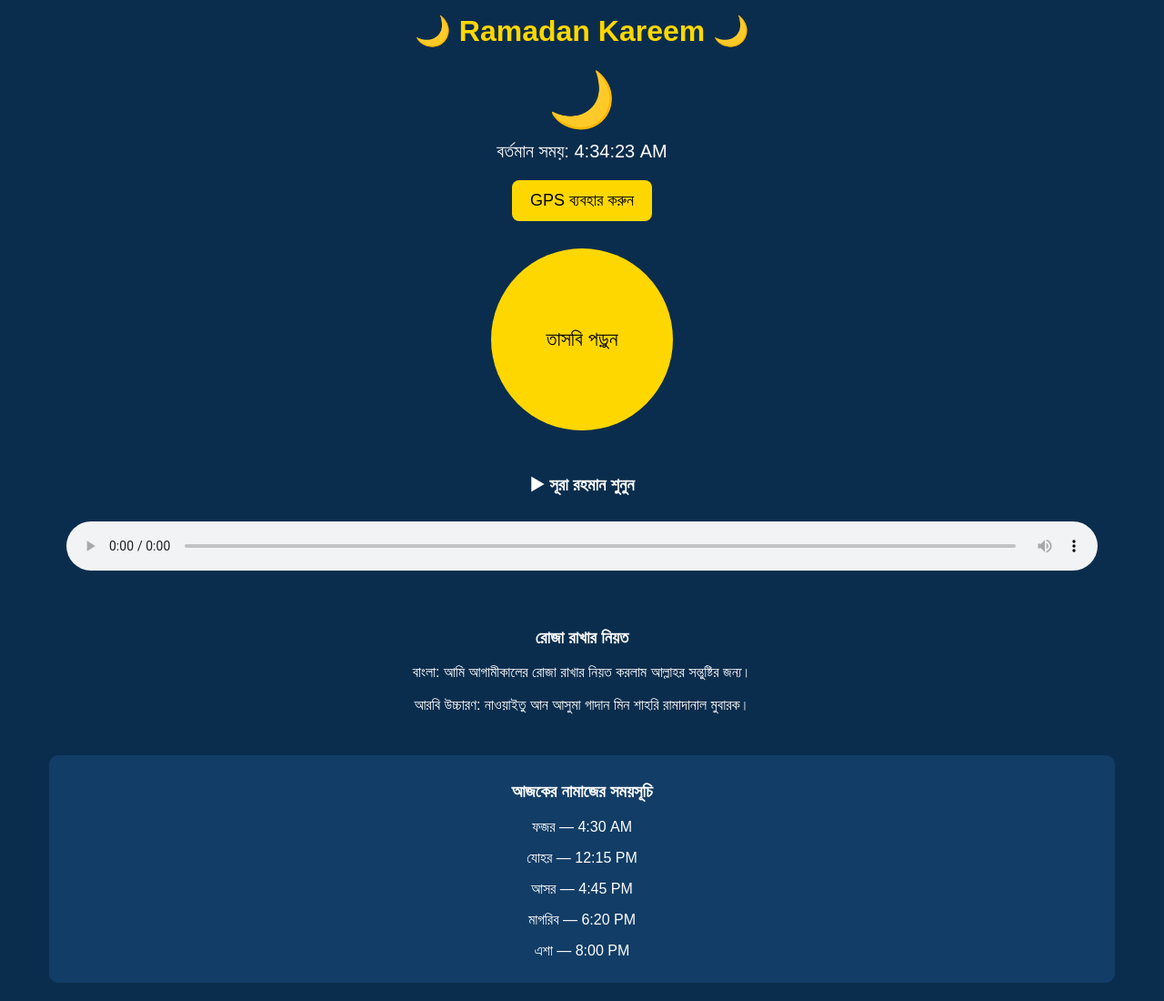
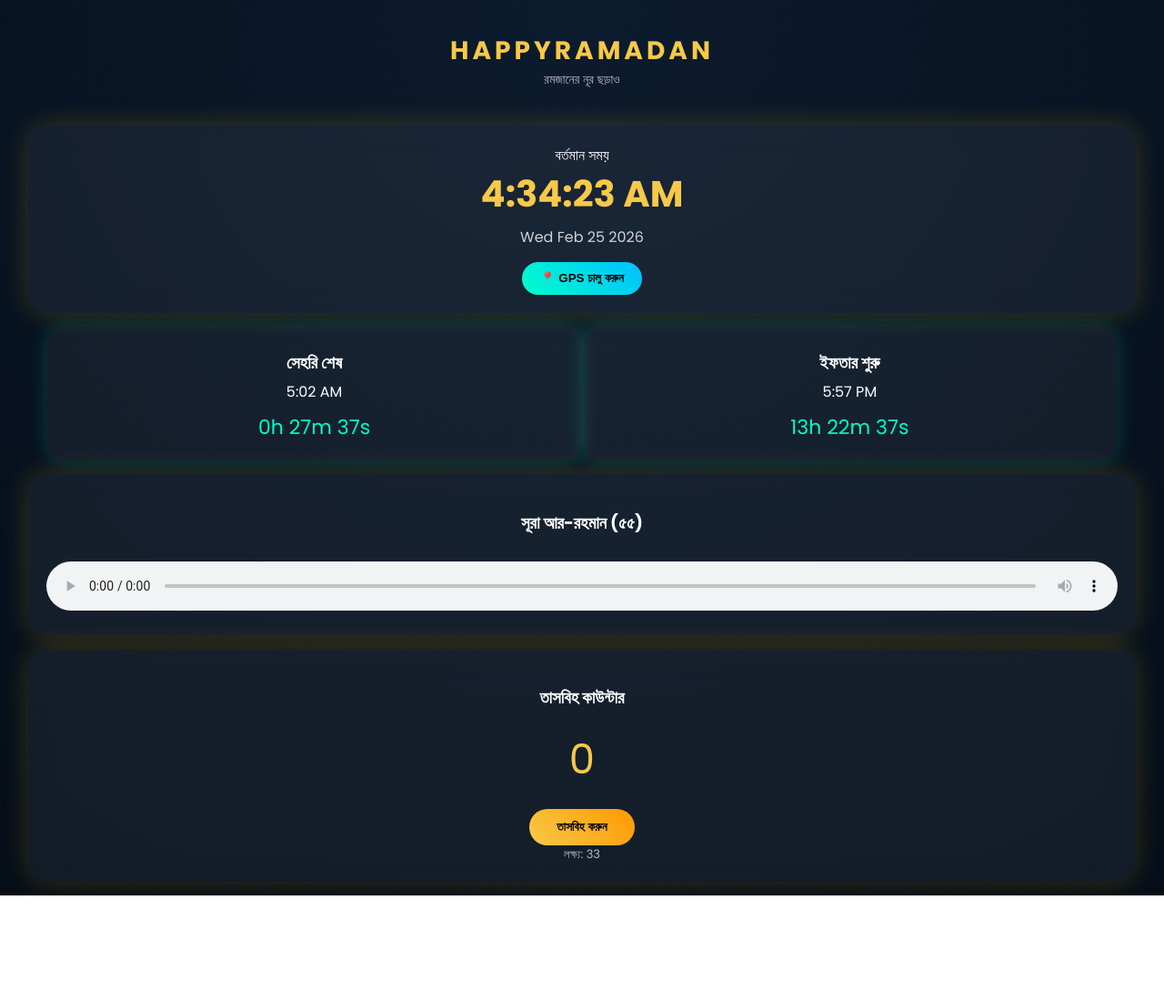
Before and after one commit to miraz626/ramadan-premium, a plain HTML site: page index.html in a window 1280 px wide. Shown: the whole page at 91% size. After the commit the page ends 984 px from the top, so only its background shows below. Drawn offline with Linux system fonts and the light colour scheme.

Commit message:
Update index.html

```diff
--- a/index.html
+++ b/index.html
@@ -3,159 +3,221 @@
 <head>
 <meta charset="UTF-8">
 <meta name="viewport" content="width=device-width, initial-scale=1.0">
-<title>Ramadan Kareem</title>
+<title>HappyRamadan</title>
+
+<link href="https://fonts.googleapis.com/css2?family=Poppins:wght@400;600;700&display=swap" rel="stylesheet">
 
 <style>
 body{
 margin:0;
-font-family: sans-serif;
-background:#0b2d4d;
+font-family:'Poppins',sans-serif;
+background: radial-gradient(circle at top,#0c1b2e,#050d18);
 color:white;
 text-align:center;
 }
 
-h1{
-color:gold;
-margin-top:15px;
+.header{
+padding:25px 10px;
 }
 
-.moon{
-font-size:60px;
-margin-top:10px;
+.header h1{
+font-size:28px;
+letter-spacing:4px;
+color:#f7c948;
+margin:10px 0 0;
+}
+
+.subtitle{
+font-size:14px;
+opacity:.7;
+}
+
+.card{
+width:92%;
+margin:15px auto;
+padding:20px;
+border-radius:20px;
+background:rgba(255,255,255,0.06);
+backdrop-filter:blur(15px);
+box-shadow:0 0 30px rgba(255,200,0,.2);
 }
 
 .time{
-font-size:20px;
-margin:10px;
+font-size:40px;
+color:#f7c948;
+font-weight:700;
+}
+
+.date{
+opacity:.8;
+margin-top:5px;
 }
 
 .btn{
-background:gold;
+margin-top:15px;
+padding:10px 20px;
 border:none;
-padding:12px 20px;
-font-size:18px;
-border-radius:8px;
-cursor:pointer;
-margin:10px;
-}
-
-.circle{
-width:200px;
-height:200px;
-background:gold;
-border-radius:50%;
-display:flex;
-align-items:center;
-justify-content:center;
-margin:20px auto;
-font-size:22px;
+border-radius:30px;
+background:linear-gradient(45deg,#00ffcc,#00bfff);
 color:black;
+font-weight:600;
 cursor:pointer;
 }
 
-.section{
-margin-top:20px;
-padding:10px;
+.grid{
+display:flex;
+justify-content:space-between;
+width:92%;
+margin:15px auto;
+}
+
+.box{
+width:48%;
+padding:20px;
+border-radius:20px;
+background:rgba(255,255,255,0.05);
+box-shadow:0 0 20px rgba(0,255,200,.2);
+}
+
+.box h3{
+margin:5px 0;
+}
+
+.countdown{
+font-size:22px;
+margin-top:10px;
+color:#00ffcc;
 }
 
 audio{
-width:90%;
+width:100%;
 margin-top:10px;
+border-radius:10px;
 }
 
-.table{
-margin:20px auto;
-width:90%;
-background:#123d66;
-padding:10px;
-border-radius:10px;
+.tasbih-count{
+font-size:45px;
+margin:20px 0;
+color:#f7c948;
+}
+
+.tasbih-btn{
+padding:12px 30px;
+border-radius:30px;
+border:none;
+background:linear-gradient(45deg,#f7c948,#ff9900);
+color:black;
+font-weight:bold;
+cursor:pointer;
+}
+
+.small{
+font-size:13px;
+opacity:.7;
 }
 </style>
 </head>
 
 <body>
 
-<h1>🌙 Ramadan Kareem 🌙</h1>
-
-<div class="moon">🌙</div>
-
-<div class="time">
-বর্তমান সময়: <span id="clock"></span>
+<div class="header">
+<h1>HAPPYRAMADAN</h1>
+<div class="subtitle">রমজানের নূর ছড়াও</div>
 </div>
 
-<button class="btn" onclick="getLocation()">GPS ব্যবহার করুন</button>
-
-<div id="locationStatus"></div>
-
-<div class="circle" onclick="showTasbi()">
-তাসবি পড়ুন
+<div class="card">
+<div>বর্তমান সময়</div>
+<div class="time" id="clock"></div>
+<div class="date" id="date"></div>
+<button class="btn" onclick="getLocation()">📍 GPS চালু করুন</button>
 </div>
 
-<div id="tasbiSection" class="section" style="display:none;">
-<h3>তাসবির সূরা</h3>
-<p>
-সুবহানাল্লাহ
-আলহামদুলিল্লাহ
-আল্লাহু আকবার
-</p>
+<div class="grid">
+<div class="box">
+<h3>সেহরি শেষ</h3>
+<div>5:02 AM</div>
+<div class="countdown" id="sehriCountdown"></div>
+</div>
 
+<div class="box">
+<h3>ইফতার শুরু</h3>
+<div>5:57 PM</div>
+<div class="countdown" id="iftarCountdown"></div>
+</div>
+</div>
+
+<div class="card">
+<h3>সূরা আর-রহমান (৫৫)</h3>
 <audio controls>
-<source src="https://download.quranicaudio.com/qdc/mishari_al_afasy/murattal/055.mp3" type="audio/mpeg">
+<source src="https://download.quranicaudio.com/qdc/mishari_al_afasy/murattal/055.mp3">
 </audio>
 </div>
 
-<div class="section">
-<h3>▶ সূরা রহমান শুনুন</h3>
-<audio controls>
-<source src="https://download.quranicaudio.com/qdc/mishari_al_afasy/murattal/055.mp3" type="audio/mpeg">
-</audio>
-</div>
-
-<div class="section">
-<h3>রোজা রাখার নিয়ত</h3>
-<p>
-বাংলা: আমি আগামীকালের রোজা রাখার নিয়ত করলাম আল্লাহর সন্তুষ্টির জন্য।<br><br>
-আরবি উচ্চারণ: নাওয়াইতু আন আসুমা গাদান মিন শাহরি রামাদানাল মুবারক।
-</p>
-</div>
-
-<div class="table">
-<h3>আজকের নামাজের সময়সূচি</h3>
-<p>ফজর — 4:30 AM</p>
-<p>যোহর — 12:15 PM</p>
-<p>আসর — 4:45 PM</p>
-<p>মাগরিব — 6:20 PM</p>
-<p>এশা — 8:00 PM</p>
+<div class="card">
+<h3>তাসবিহ কাউন্টার</h3>
+<div class="tasbih-count" id="tasbihCount">0</div>
+<button class="tasbih-btn" onclick="increaseTasbih()">তাসবিহ করুন</button>
+<div class="small">লক্ষ্য: 33</div>
 </div>
 
 <script>
+
+/* CLOCK */
 function updateClock(){
-var now = new Date();
-var time = now.toLocaleTimeString('en-US');
-document.getElementById("clock").innerText = time;
+let now=new Date();
+document.getElementById("clock").innerHTML=
+now.toLocaleTimeString();
+document.getElementById("date").innerHTML=
+now.toDateString();
 }
 setInterval(updateClock,1000);
 updateClock();
 
+/* COUNTDOWN */
+function updateCountdown(){
+let now=new Date();
+
+let sehri=new Date();
+sehri.setHours(5,2,0);
+
+let iftar=new Date();
+iftar.setHours(17,57,0);
+
+let sehriDiff=sehri-now;
+let iftarDiff=iftar-now;
+
+function format(ms){
+if(ms<0) return "সময় শেষ";
+let h=Math.floor(ms/1000/60/60);
+let m=Math.floor((ms/1000/60)%60);
+let s=Math.floor((ms/1000)%60);
+return h+"h "+m+"m "+s+"s";
+}
+
+document.getElementById("sehriCountdown").innerHTML=format(sehriDiff);
+document.getElementById("iftarCountdown").innerHTML=format(iftarDiff);
+}
+setInterval(updateCountdown,1000);
+updateCountdown();
+
+/* TASBIH */
+let count=0;
+function increaseTasbih(){
+count++;
+if(count>33) count=0;
+document.getElementById("tasbihCount").innerHTML=count;
+}
+
+/* GPS */
 function getLocation(){
 if(navigator.geolocation){
-navigator.geolocation.getCurrentPosition(
-function(position){
-document.getElementById("locationStatus").innerHTML="লোকেশন পাওয়া গেছে ✅";
-},
-function(){
-document.getElementById("locationStatus").innerHTML="লোকেশন পারমিশন দিন ❗";
-}
-);
-}else{
-alert("GPS সাপোর্ট করে না");
+navigator.geolocation.getCurrentPosition(()=>{
+alert("লোকেশন পাওয়া গেছে ✅");
+});
 }
 }
 
-function showTasbi(){
-document.getElementById("tasbiSection").style.display="block";
-}
 </script>
 
 </body>
-  </html>
+</html>
```
